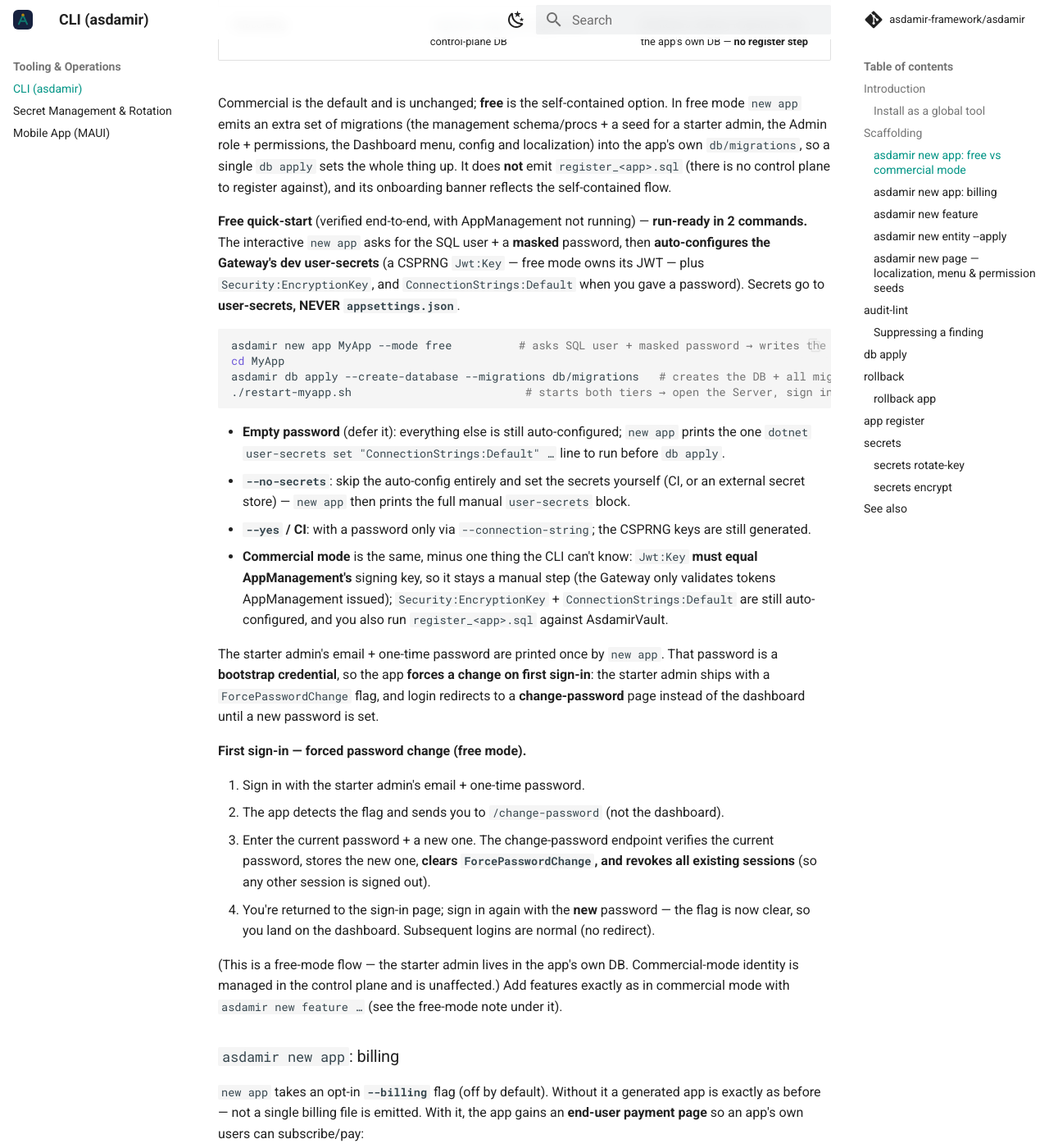
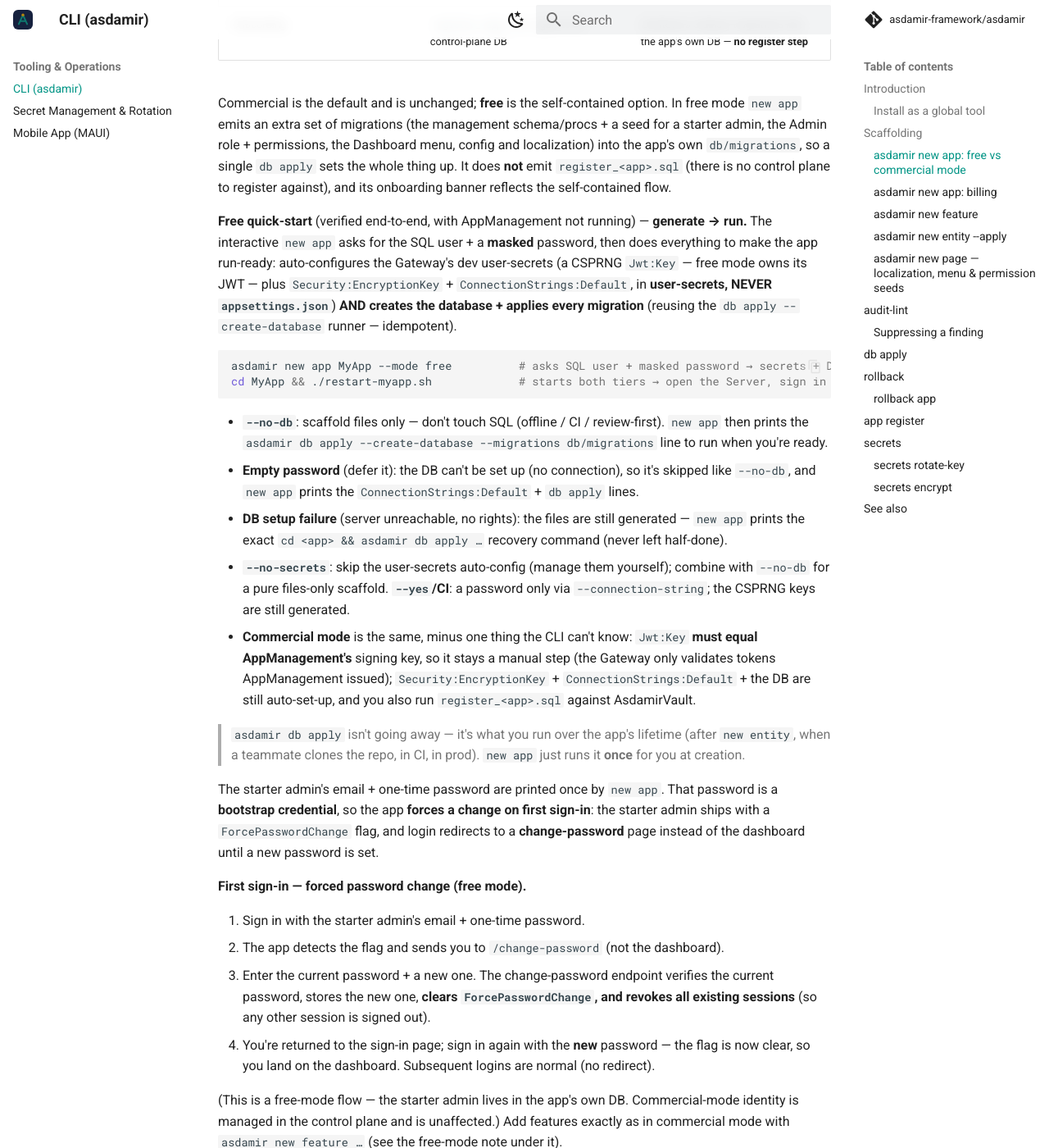
Before and after one commit to asdamir-framework/asdamir, an MkDocs documentation site: the page built from docs/cli.md, in a window 1280 px wide and 1400 px high, scrolled down 2500 px. Shown: the whole window at 82% size. Built offline with MkDocs 1.6.1 and Material for MkDocs 9.7.7, drawn with Linux system fonts in a browser that asks for light colours; comment, search, counter and statistics services are not loaded.

Commit message:
feat(cli): `new app` sets up the database too — generate → run (default; --no-db to skip)
Building on the auto-secret config, `new app` now also creates the database + applies every migration (reusing
the same journaled db apply runner — no duplication; CREATE DATABASE is idempotent, applied migrations skipped).
So a free app goes straight from `asdamir new app` → `./restart-<app>.sh`.

Runs only when a real password is available (masked prompt or --connection-string). --no-db (or an empty
password) scaffolds files only + prints the db apply line for later (offline / CI). A DB setup failure never
leaves the user blind: files are generated + the exact `cd <app> && asdamir db apply …` recovery command is
printed. AppCommand.Run is now async (no sync-over-async). db apply itself is unchanged — still used over the
app's lifetime.

🤖 Generated with [Claude Code](https://claude.com/claude-code)

````diff
--- a/docs/cli.md
+++ b/docs/cli.md
@@ -67,27 +67,33 @@ emits an extra set of migrations (the management schema/procs + a seed for a sta
 `db apply` sets the whole thing up. It does **not** emit `register_<app>.sql` (there is no control plane to
 register against), and its onboarding banner reflects the self-contained flow.
 
-**Free quick-start** (verified end-to-end, with AppManagement not running) — **run-ready in 2 commands.** The
-interactive `new app` asks for the SQL user + a **masked** password, then **auto-configures the Gateway's dev
-user-secrets** (a CSPRNG `Jwt:Key` — free mode owns its JWT — plus `Security:EncryptionKey`, and
-`ConnectionStrings:Default` when you gave a password). Secrets go to **user-secrets, NEVER `appsettings.json`**.
+**Free quick-start** (verified end-to-end, with AppManagement not running) — **generate → run.** The interactive
+`new app` asks for the SQL user + a **masked** password, then does everything to make the app run-ready:
+auto-configures the Gateway's dev user-secrets (a CSPRNG `Jwt:Key` — free mode owns its JWT — plus
+`Security:EncryptionKey` + `ConnectionStrings:Default`, in **user-secrets, NEVER `appsettings.json`**) **AND
+creates the database + applies every migration** (reusing the `db apply --create-database` runner — idempotent).
 
 ```bash
-asdamir new app MyApp --mode free          # asks SQL user + masked password → writes the Gateway dev secrets
-cd MyApp
-asdamir db apply --create-database --migrations db/migrations   # creates the DB + all migrations; reads ConnectionStrings:Default from the secret
-./restart-myapp.sh                          # starts both tiers → open the Server, sign in with the starter admin printed by `new app`
+asdamir new app MyApp --mode free          # asks SQL user + masked password → secrets + DB created + migrations applied
+cd MyApp && ./restart-myapp.sh             # starts both tiers → open the Server, sign in with the starter admin printed by `new app`
 ```
 
-- **Empty password** (defer it): everything else is still auto-configured; `new app` prints the one
-  `dotnet user-secrets set "ConnectionStrings:Default" …` line to run before `db apply`.
-- **`--no-secrets`**: skip the auto-config entirely and set the secrets yourself (CI, or an external secret
-  store) — `new app` then prints the full manual `user-secrets` block.
-- **`--yes` / CI**: with a password only via `--connection-string`; the CSPRNG keys are still generated.
+- **`--no-db`**: scaffold files only — don't touch SQL (offline / CI / review-first). `new app` then prints the
+  `asdamir db apply --create-database --migrations db/migrations` line to run when you're ready.
+- **Empty password** (defer it): the DB can't be set up (no connection), so it's skipped like `--no-db`, and
+  `new app` prints the `ConnectionStrings:Default` + `db apply` lines.
+- **DB setup failure** (server unreachable, no rights): the files are still generated — `new app` prints the
+  exact `cd <app> && asdamir db apply …` recovery command (never left half-done).
+- **`--no-secrets`**: skip the user-secrets auto-config (manage them yourself); combine with `--no-db` for a
+  pure files-only scaffold. **`--yes`/CI**: a password only via `--connection-string`; the CSPRNG keys are still
+  generated.
 - **Commercial mode** is the same, minus one thing the CLI can't know: `Jwt:Key` **must equal AppManagement's**
   signing key, so it stays a manual step (the Gateway only validates tokens AppManagement issued);
-  `Security:EncryptionKey` + `ConnectionStrings:Default` are still auto-configured, and you also run
+  `Security:EncryptionKey` + `ConnectionStrings:Default` + the DB are still auto-set-up, and you also run
   `register_<app>.sql` against AsdamirVault.
+
+> `asdamir db apply` isn't going away — it's what you run over the app's lifetime (after `new entity`, when a
+> teammate clones the repo, in CI, in prod). `new app` just runs it **once** for you at creation.
 
 The starter admin's email + one-time password are printed once by `new app`. That password is a **bootstrap
 credential**, so the app **forces a change on first sign-in**: the starter admin ships with a
````
Also changed, not shown: .claude/skills/asdamir-new-app/SKILL.md (+12 -9 lines), CHANGELOG.md (+11 -0 lines), README.md (+5 -4 lines), 1 other file.
